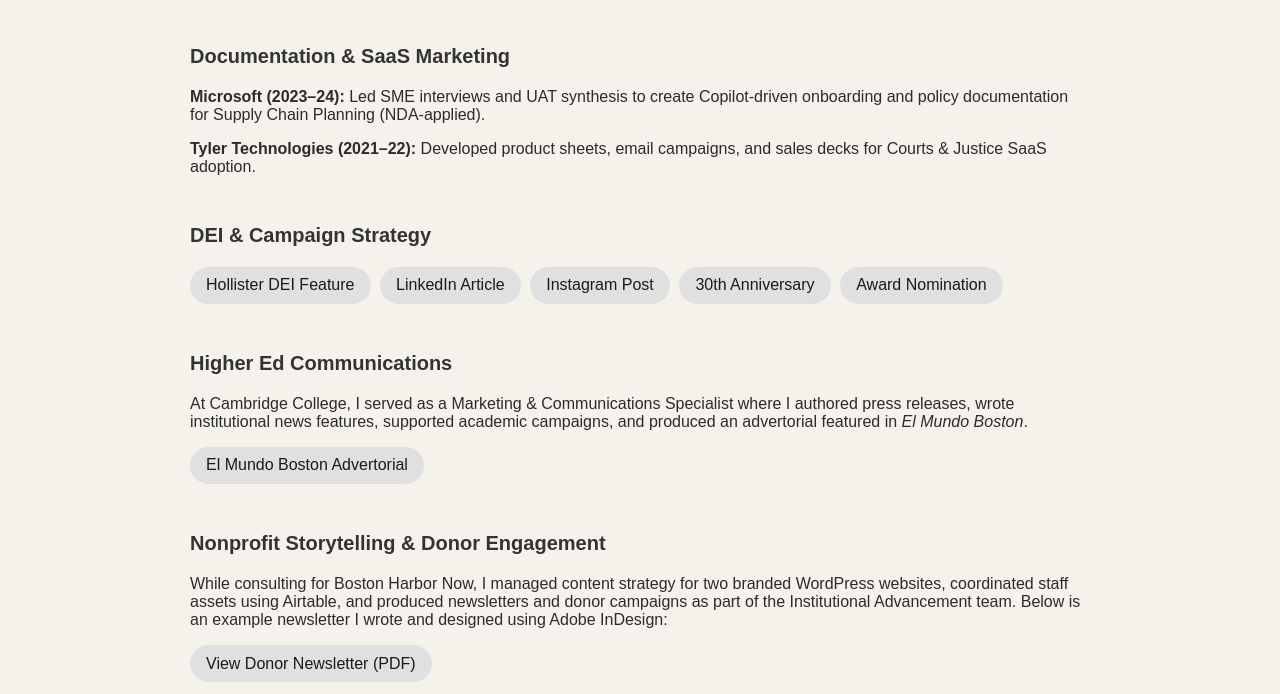
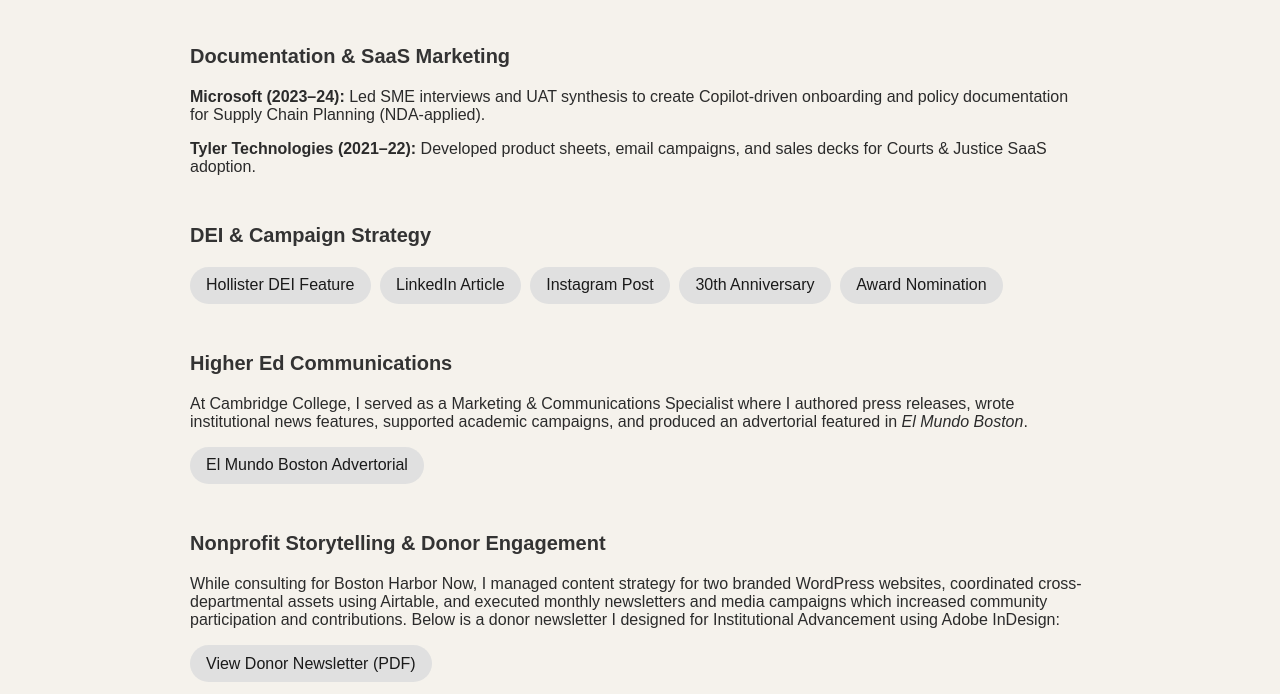
Before and after one commit to ryanlistens/ryan-portfolio, a plain HTML site: page portfolio.html in a window 1280 px wide. Shown: the part 258-952 px from the top of the page. Drawn offline with nearby package versions, Linux system fonts and the light colour scheme.

Commit message:
Update portfolio.html

```diff
--- a/portfolio.html
+++ b/portfolio.html
@@ -39,7 +39,7 @@
 
 <section>
   <h3>Nonprofit Storytelling & Donor Engagement</h3>
-  <p>While consulting for Boston Harbor Now, I managed content strategy for two branded WordPress websites, coordinated staff assets using Airtable, and produced newsletters and donor campaigns as part of the Institutional Advancement team. Below is an example newsletter I wrote and designed using Adobe InDesign:</p>
+  <p>While consulting for Boston Harbor Now, I managed content strategy for two branded WordPress websites, coordinated cross-departmental assets using Airtable, and executed monthly newsletters and media campaigns which increased community participation and contributions. Below is a donor newsletter I designed for Institutional Advancement using Adobe InDesign:</p>
   <div class="buttons">
     <a href="Donor-Newsletter-Template-2-4.pdf" target="_blank">View Donor Newsletter (PDF)</a>
   </div>
```
